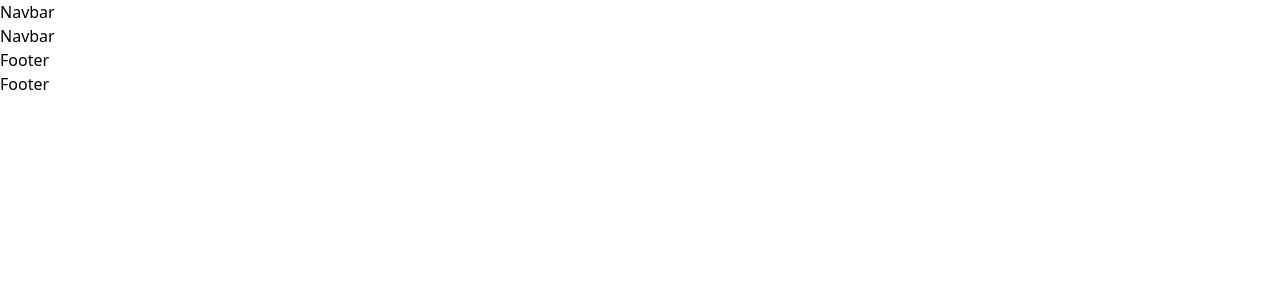
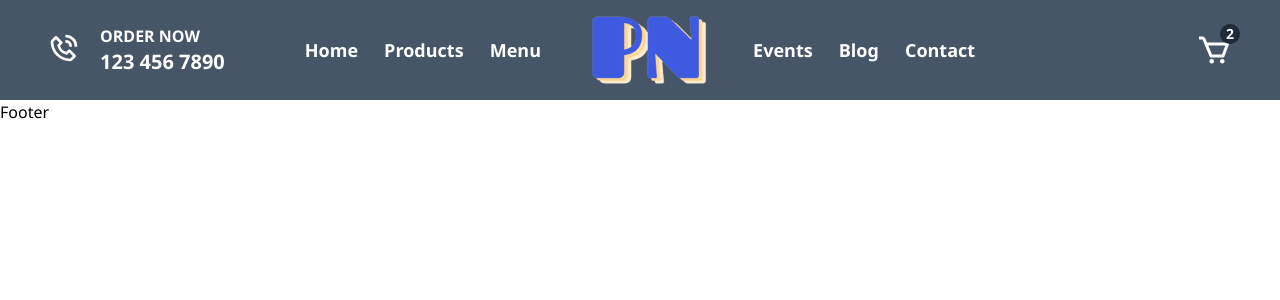
Before and after one commit to pn-code/restaurant-app, a Next.js app: page / in a window 1280 px wide. Shown: the top 300 px of the page. Built offline with nearby package versions, Linux system fonts and the light colour scheme.

Commit message:
Added styles and content to Navbar

```diff
--- a/components/Navbar.jsx
+++ b/components/Navbar.jsx
@@ -1,11 +1,49 @@
-import React from 'react'
+import Image from "next/image";
+import React from "react";
+import { BiPhoneCall, BiCart } from "react-icons/bi";
 
 const Navbar = () => {
-  return (
-    <div>
-        Navbar
-    </div>
-  )
-}
+    return (
+        <div className="flex sticky top-0 items-center justify-between h-[100px] py-0 px-12 bg-slate-600 text-white ">
+            {/* Call Section */}
+            <div className="flex flex-1">
+                <BiPhoneCall className="mt-2" size={32} />
 
-export default Navbar
+                <div className="font-bold ml-5">
+                    <div>ORDER NOW</div>
+                    <div className="text-xl">123 456 7890</div>
+                </div>
+            </div>
+
+            {/* Center */}
+            <div className="flex-[3]">
+                <ul className="flex m-5 font-semibold text-lg justify-between">
+                    <li className="navList">Home</li>
+                    <li className="navList">Products</li>
+                    <li className="navList">Menu</li>
+                    <Image
+                        src="/assets/logo.png"
+                        alt=""
+                        width={160}
+                        height={70}
+                    />
+                    <li className="navList">Events</li>
+                    <li className="navList">Blog</li>
+                    <li className="navList">Contact</li>
+                </ul>
+            </div>
+
+            {/* Links */}
+            <div className="flex flex-1 justify-end">
+                <div className="relative">
+                    <BiCart size={36} />
+                    <div className="flex items-center justify-center absolute -top-2 -right-2 w-5 h-5 rounded-full bg-slate-800 p-2 font-semibold text-sm">
+                        2
+                    </div>
+                </div>
+            </div>
+        </div>
+    );
+};
+
+export default Navbar;
--- a/package.json
+++ b/package.json
@@ -14,7 +14,8 @@
     "eslint-config-next": "13.1.2",
     "next": "13.1.2",
     "react": "18.2.0",
-    "react-dom": "18.2.0"
+    "react-dom": "18.2.0",
+    "react-icons": "^4.7.1"
   },
   "devDependencies": {
     "autoprefixer": "^10.4.13",
--- a/pages/index.js
+++ b/pages/index.js
@@ -14,7 +14,6 @@ export default function Home() {
                 />
                 <link rel="icon" href="/favicon.ico" />
             </Head>
-            <Layout />
         </>
     );
 }
--- a/styles/globals.css
+++ b/styles/globals.css
@@ -1,3 +1,13 @@
 @tailwind base;
 @tailwind components;
 @tailwind utilities;
+
+html {
+    font-family: "Segoe UI", Tahoma, Geneva, Verdana, sans-serif;
+}
+
+@layer components {
+    .navList {
+        @apply p-0 flex items-center list-none text-white cursor-pointer
+    }
+}
```
Also changed, not shown: public/assets/logo.png (added), 1 other file (tests, documents, lock files or other folders).
